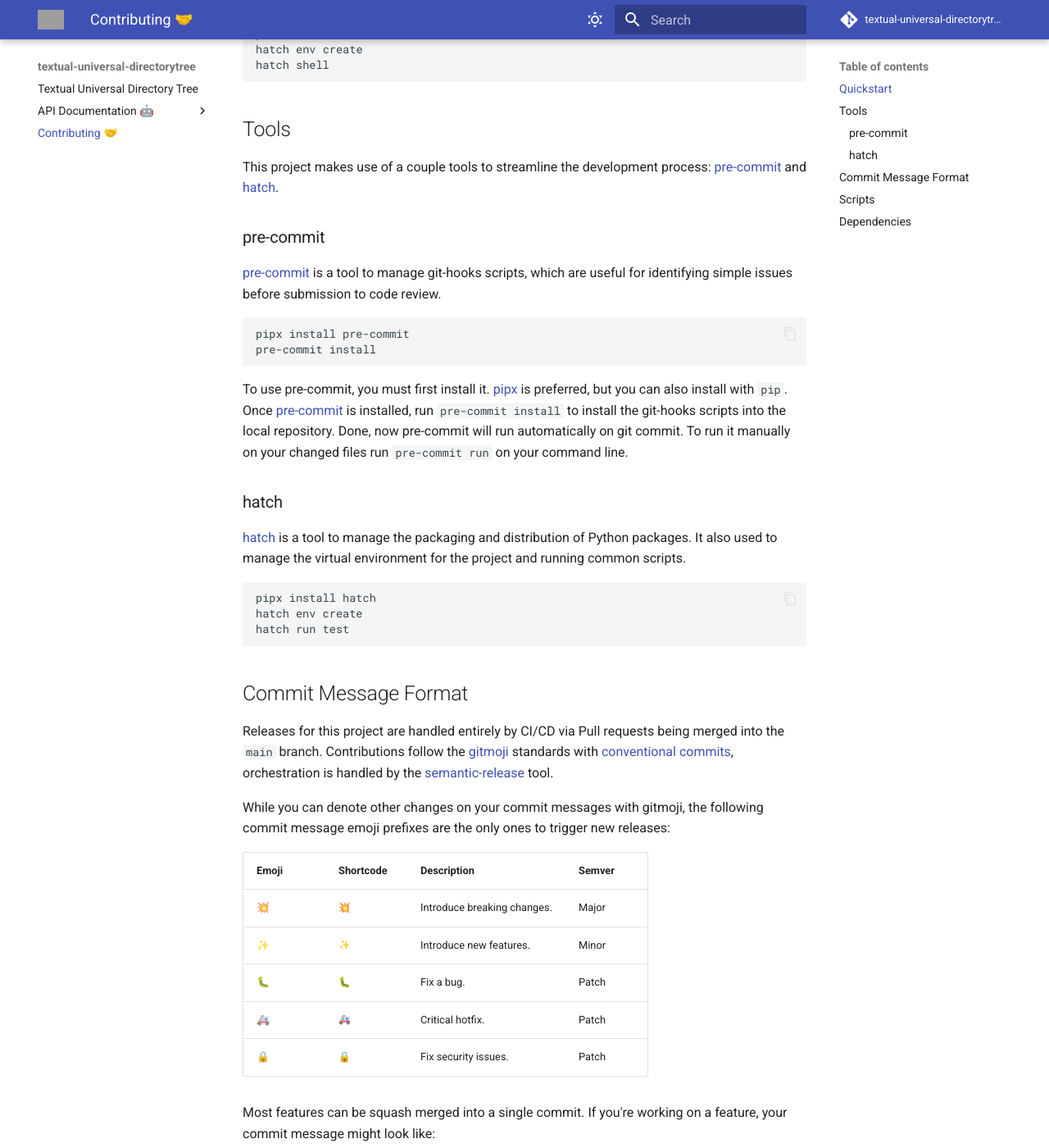
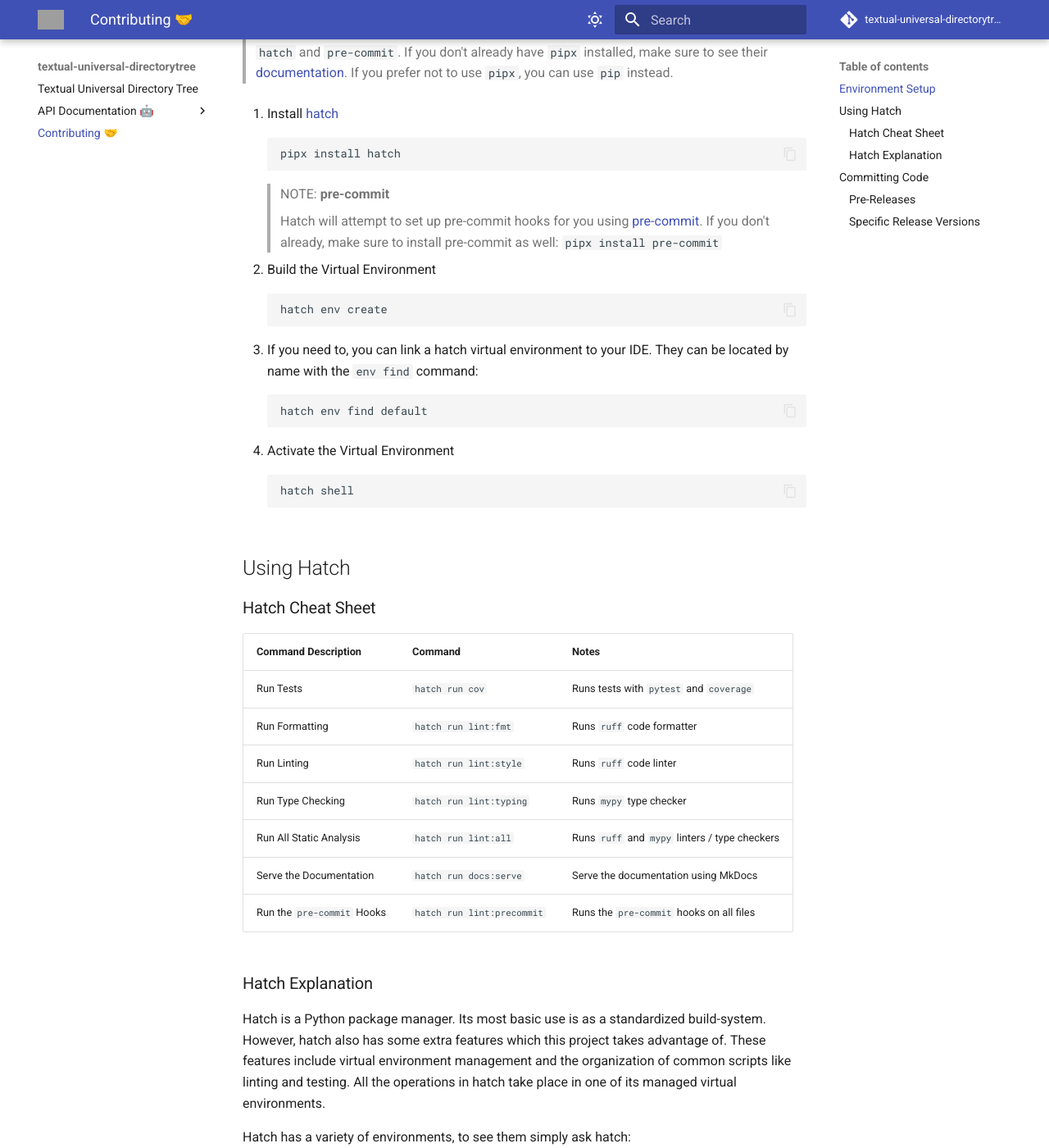
Before and after one commit to juftin/textual-universal-directorytree, an MkDocs documentation site: the page built from docs/contributing.md, in a window 1280 px wide and 1400 px high, scrolled down 247 px. Shown: the whole window at 82% size. Built offline with MkDocs 1.6.1 and Material for MkDocs 9.7.7, drawn with Linux system fonts in a browser that asks for light colours; emoji names are drawn with the system emoji font; comment, search, counter and statistics services are not loaded; some of the changed text lies outside the part shown; grey boxes are pictures that could not be loaded.

Commit message:
📝 docs update

````diff
--- a/docs/contributing.md
+++ b/docs/contributing.md
@@ -1,65 +1,142 @@
 # Contributing
 
-## Quickstart
+## Environment Setup
 
-```shell
-pipx install pre-commit
-pipx install hatch
-pre-commit install
-hatch env create
-hatch shell
+> TIP: **pipx**
+>
+> This documentaion uses [pipx] to
+> install and manage non-project command line tools like `hatch` and
+> `pre-commit`. If you don't already have `pipx` installed, make sure to
+> see their [documentation](https://pypa.github.io/pipx/installation/).
+> If you prefer not to use `pipx`, you can use `pip` instead.
+
+1.  Install [hatch](https://hatch.pypa.io/latest/)
+
+    ```shell
+    pipx install hatch
+    ```
+
+    > NOTE: **pre-commit**
+    >
+    > Hatch will attempt to set up pre-commit hooks for you using
+    > [pre-commit]. If you don't already,
+    > make sure to install pre-commit as well: `pipx install pre-commit`
+
+2.  Build the Virtual Environment
+
+    ```shell
+    hatch env create
+    ```
+
+3.  If you need to, you can link a hatch virtual environment to your IDE.
+    They can be located by name with the `env find` command:
+
+    ```shell
+    hatch env find default
+    ```
+
+4.  Activate the Virtual Environment
+
+    ```shell
+    hatch shell
+    ```
+
+## Using Hatch
+
+### Hatch Cheat Sheet
+
+| Command Description        | Command                    | Notes                                          |
+| -------------------------- | -------------------------- | ---------------------------------------------- |
+| Run Tests                  | `hatch run cov`            | Runs tests with `pytest` and `coverage`        |
+| Run Formatting             | `hatch run lint:fmt`       | Runs `ruff` code formatter                     |
+| Run Linting                | `hatch run lint:style`     | Runs `ruff` code linter                        |
+| Run Type Checking          | `hatch run lint:typing`    | Runs `mypy` type checker                       |
+| Run All Static Analysis    | `hatch run lint:all`       | Runs `ruff` and `mypy` linters / type checkers |
+| Serve the Documentation    | `hatch run docs:serve`     | Serve the documentation using MkDocs           |
+| Run the `pre-commit` Hooks | `hatch run lint:precommit` | Runs the `pre-commit` hooks on all files       |
+
+### Hatch Explanation
+
+Hatch is a Python package manager. Its most basic use is as a standardized build-system.
+However, hatch also has some extra features which this project takes advantage of.
+These features include virtual environment management and the organization of common
+scripts like linting and testing. All the operations in hatch take place in one
+of its managed virtual environments.
+
+Hatch has a variety of environments, to see them simply ask hatch:
+
+```bash exec="on" result="markdown" source="tabbed-left" tabs="hatch CLI|Output"
+hatch env show
 ```
 
-## Tools
+That above command will tell you that there are five environments that
+you can use:
 
-This project makes use of a couple tools to streamline the development process:
-[pre-commit](https://pre-commit.com/) and [hatch](https://hatch.pypa.io/).
+-   `default`
+-   `docs`
+-   `gen`
+-   `lint`
+-   `test`
 
-### pre-commit
+Each of these environments has a set of commands that you can run.
+To see the commands for a specific environment, run:
 
-[pre-commit] is a tool to manage git-hooks scripts, which are useful
-for identifying simple issues before submission to code review.
-
-```commandline
-pipx install pre-commit
-pre-commit install
+```bash exec="on" result="markdown" source="tabbed-left" tabs="hatch CLI|Output"
+hatch env show default
 ```
 
-To use pre-commit, you must first install it. [pipx] is preferred, but you can also install with
-`pip`. Once [pre-commit] is installed, run `pre-commit install` to install the git-hooks scripts
-into the local repository. Done, now pre-commit will run automatically on git commit. To run it
-manually on your changed files run `pre-commit run` on your command line.
+Here we can see that the `default` environment has the following commands:
 
-### hatch
+-   `cov`
+-   `test`
 
-[hatch](https://hatch.pypa.io/) is a tool to manage the packaging and distribution of Python packages. It also
-used to manage the virtual environment for the project and running common scripts.
+The one that we're interested in is `cov`, which will run the tests
+for the project.
 
-```commandline
-pipx install hatch
-hatch env create
-hatch run test
+```bash
+hatch run cov
 ```
 
-## Commit Message Format
+Since `cov` is in the default environment, we can run it without
+specifying the environment. However, to run the `serve` command in the
+`docs` environment, we need to specify the environment:
 
-Releases for this project are handled entirely by CI/CD via Pull requests being merged into
-the `main` branch. Contributions follow the [gitmoji] standards with [conventional commits],
-orchestration is handled by the [semantic-release] tool.
+```bash
+hatch run docs:serve
+```
 
-While you can denote other changes on your commit messages with gitmoji, the following
+You can see what scripts are available using the `env show` command
+
+```bash exec="on" result="markdown" source="tabbed-left" tabs="hatch CLI|Output"
+hatch env show docs
+```
+
+## Committing Code
+
+This project uses [pre-commit] to run a set of
+checks on the code before it is committed. The pre-commit hooks are
+installed by hatch automatically when you run it for the first time.
+
+This project uses [semantic-versioning] standards, managed by [semantic-release].
+Releases for this project are handled entirely by CI/CD via pull requests being
+merged into the `main` branch. Contributions follow the [gitmoji] standards
+with [conventional commits].
+
+While you can denote other changes on your commit messages with [gitmoji], the following
 commit message emoji prefixes are the only ones to trigger new releases:
 
-| Emoji | Shortcode   | Description                 | Semver |
-| ----- | ----------- | --------------------------- | ------ |
-| 💥    | :boom:      | Introduce breaking changes. | Major  |
-| ✨    | :sparkles:  | Introduce new features.     | Minor  |
-| 🐛    | :bug:       | Fix a bug.                  | Patch  |
-| 🚑    | :ambulance: | Critical hotfix.            | Patch  |
-| 🔒    | :lock:      | Fix security issues.        | Patch  |
+| Emoji | Shortcode     | Description                 | Semver |
+| ----- | ------------- | --------------------------- | ------ |
+| 💥    | \:boom\:      | Introduce breaking changes. | Major  |
+| ✨    | \:sparkles\:  | Introduce new features.     | Minor  |
+| 🐛    | \:bug\:       | Fix a bug.                  | Patch  |
+| 🚑    | \:ambulance\: | Critical hotfix.            | Patch  |
+| 🔒    | \:lock\:      | Fix security issues.        | Patch  |
 
-Most features can be squash merged into a single commit. If you're working on a
-feature, your commit message might look like:
+Most features can be squash merged into a single commit on a pull-request.
+When merging multiple commits, they will be summarized into a single release.
+
+If you're working on a new feature, your commit message might look like:
 
 ```text
 ✨ New Feature Description
@@ -71,43 +148,43 @@
 🐛 Bug Fix Description
 ```
 
-## Scripts
+If you're working on a feature that introduces breaking changes, your
+commit message might look like:
 
-All common scripts for this repository are managed by [hatch](#hatch).
-
-```shell
-hatch run <script>
+```text
+💥 Breaking Change Description
 ```
 
-| Script         | Script Description                                      |
-| -------------- | ------------------------------------------------------- |
-| `format`       | Code Formatting [black] and [ruff]                      |
-| `lint`         | Code Linting [black] and [ruff]                         |
-| `check`        | Type Checking with [mypy]                               |
-| `test`         | Unit Testing with [pytest]                              |
-| `all`          | Run multiple scripts: `format`, `lint`, `check`, `test` |
-| `docs-serve`   | Documentation Serving [MkDocs] and [mkdocs-material]    |
-| `requirements` | Lock File Updates with [pip-tools]                      |
+Other commits that don't trigger a release might look like this:
 
-## Dependencies
-
-Dependencies are managed by [pip-tools / pip-compile](https://github.com/jazzband/pip-tools/).
-After updating dependencies in the `pyproject.toml` file, run the following to update the
-underlying `requirements.txt` files:
-
-```shell
-hatch run requirements
+```text
+📝 Documentation Update Description
+👷 CI/CD Update Description
+🧪 Testing Changes Description
+🚚 Moving/Renaming Description
+⬆️ Dependency Upgrade Description
 ```
 
-[pipx]: https://pipxproject.github.io/pipx/
+### Pre-Releases
+
+[semantic-release] supports pre-releases. To trigger a pre-release, you
+would merge your pull request into an `alpha` or `beta` branch.
+
+### Specific Release Versions
+
+In some cases you need more advanced control around what kind of release you
+need to create. If you need to release a specific version, you can do so by creating a
+new branch with the version number as the branch name. For example, if the
+current version is `2.3.2`, but you need to release a fix as `1.2.5`, you
+would create a branch named `1.2.x` and merge your changes into that branch.
+
+See the [semantic-release documentation] for more information about
+branch based releases and other advanced release cases.
+
+[pipx]: https://pypa.github.io/pipx/
 [pre-commit]: https://pre-commit.com/
 [gitmoji]: https://gitmoji.dev/
 [conventional commits]: https://www.conventionalcommits.org/en/v1.0.0/
 [semantic-release]: https://github.com/semantic-release/semantic-release
-[black]: https://github.com/psf/black
-[ruff]: https://github.com/charliermarsh/ruff
-[mypy]: https://mypy.readthedocs.io/en/stable/
-[pytest]: https://docs.pytest.org/en/stable/
-[MkDocs]: https://www.mkdocs.org/
-[mkdocs-material]: https://squidfunk.github.io/mkdocs-material/
-[pip-tools]: https://github.com/jazzband/pip-tools/
+[semantic-versioning]: https://semver.org/
+[semantic-release documentation]: https://semantic-release.gitbook.io/semantic-release/usage/configuration#branches
````
Also changed, not shown: README.md (+11 -8 lines), docs/index.md (deleted, +0 -116 lines), LICENSE.txt (deleted), 1 other file.
